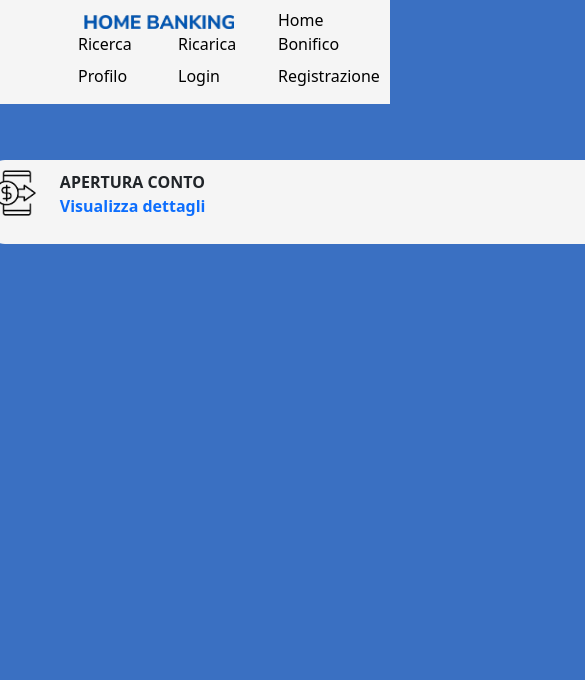
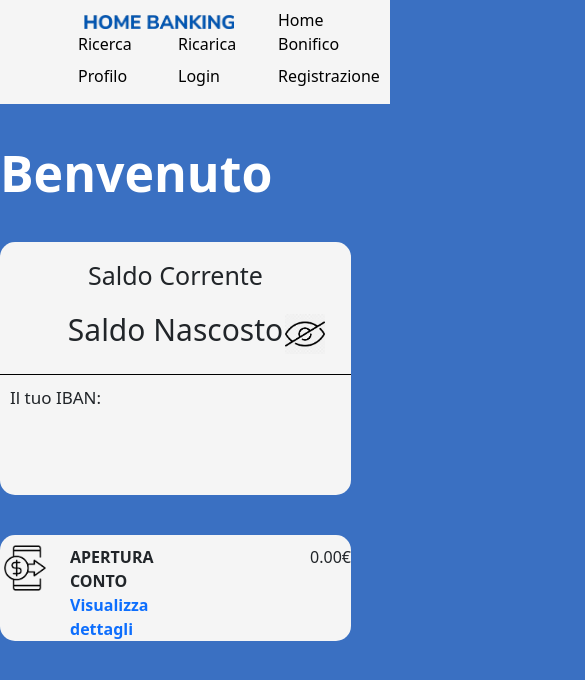
Before and after one commit to PROJECT-WORK-ITS/HOME-BANKING-APP, an Angular app in the folder front-end/: page /home in a window 390 px wide. Shown: the top 680 px of the page, 585 px wide, since content can reach past the window. Built offline with nearby package versions, Linux system fonts and the light colour scheme; no server answers; sample sign-in values are in the browser's storage.

Commit message:
add-login-image-fix-eye-homepage

```diff
--- a/front-end/src/app/components/home/home.component.css
+++ b/front-end/src/app/components/home/home.component.css
@@ -1,4 +1,4 @@
-@import url("https://fonts.googleapis.com/css2?family=josefin+Sans:wght@400;500;600;700&display=swap");
+@import url("https://fonts.googleapis.com/css2?family=Josefin+Sans:wght@400;500;600;700&display=swap");
 
 .mail {
   background-color: white;
@@ -8,42 +8,65 @@
   display: flex;
   flex-direction: row;
   justify-content: center;
+}
 
+/* Sinistra - Contenitore utente e saldo */
 .left-container {
   flex: 40%;
   margin: 4% 0 0 3%;
 }
+
 .right-container {
   flex: 60%;
 }
-}
 
+/* Stile per il saldo */
 .saldo {
   width: 50vh;
-  height: 30vh;
+  height: 30vh; /* Altezza fissa per il contenitore */
   background-color: whitesmoke;
   border-radius: 15px;
   text-align: center;
   font-size: 25px;
   margin-top: -2%;
+  position: relative; /* Necessario per posizionare il contenuto interno */
+}
+
 .top {
   padding-top: 15px;
 }
+
+/* Contenitore del saldo e pulsante occhio */
 .bottom {
   font-size: 40px;
   display: flex;
   justify-content: center;
-    button{
+  align-items: center; /* Centra verticalmente */
+  height: 70px; /* Altezza fissa per la sezione del saldo */
+  position: relative; /* Necessario per posizionare il pulsante */
+}
+
+.bottom div {
+  flex: 1; /* Permette che il saldo occupi spazio */
+}
+
+/* Stile del pulsante occhio */
+button {
   border: 0;
-      margin-left: 20px;
-      background-color: whitesmoke;
+  background-color: transparent; /* Trasparente per evitare movimenti */
+  position: absolute; /* Posizionamento assoluto per mantenere l'occhio fisso */
+  right: 20px; /* Posizionato a destra */
+  top: 50%;
+  transform: translateY(-50%); /* Centra verticalmente l'icona */
+  cursor: pointer;
 }
-    img {
+
+button img {
   height: 40px;
   width: 40px;
-      cursor: pointer;
 }
-  }
+
+/* Stile per IBAN */
 .iban {
   padding-top: 10px;
   margin-top: 10px;
@@ -52,8 +75,8 @@
   padding-left: 10px;
   border-top: 1px solid black;
 }
-}
 
+/* Stile per il nome dell'utente */
 .nome {
   font-size: 50px;
   font-weight: bolder;
@@ -61,6 +84,13 @@
   margin: 4% 0 10% 0;
 }
 
+/* Stile per il saldo nascosto */
+.saldo-nascosto {
+  font-size: 30px; /* Dimensione della scritta "Saldo Nascosto" */
+  text-align: center; /* Centrato orizzontalmente */
+}
+
+/* Stile per i movimenti */
 .movimento {
   margin-top: 40px;
   background-color: whitesmoke;
@@ -69,26 +99,57 @@
   border-radius: 15px;
   width: 100vh;
   height: 10vh;
-  img {
+}
+
+.movimento img {
   margin-top: 8px;
   height: 50px;
   width: 50px;
 }
+
+/* Dettagli dei movimenti */
 .details {
   padding-top: 10px;
   padding-left: 20px;
   font-weight: bolder;
-    a {
+}
+
+.details a {
   text-decoration: none;
 }
-  }
 
+/* Stile per il prezzo dei movimenti */
 .prezzo {
   padding-top: 22px;
   padding-left: 55vh;
 }
+
+/* Stile per dispositivi più piccoli */
+@media (max-width: 768px) {
+  .main-container {
+    flex-direction: column;
+    align-items: center;
   }
 
-.saldo-nascosto{
-  font-size: 25px;
+  .left-container,
+  .right-container {
+    width: 100%;
+    margin: 0;
   }
+
+  .saldo {
+    width: 90%;
+  }
+
+  .movimento {
+    width: 90%;
+    height: auto;
+  }
+
+  .prezzo {
+    padding-left: 0;
+    padding-top: 10px;
+    text-align: right;
+    width: 100%;
+  }
+}
--- a/front-end/src/app/components/login/login.component.css
+++ b/front-end/src/app/components/login/login.component.css
@@ -6,7 +6,7 @@
   align-items: center;
   width: 100%; /* Ensure the container takes up the full width */
   max-width: 1200px; /* Adjust based on your layout */
-  margin: 0 auto; /* Center the container */
+  margin: 10 auto; /* Center the container */
   padding: 20px;
 }
 
--- a/front-end/src/app/components/login/login.component.html
+++ b/front-end/src/app/components/login/login.component.html
@@ -1,8 +1,7 @@
 <div class="container mt-5">
-  <div class="col col-lg-5 dc"></div>
-  <div class="row">
-    <!-- <div class="col col-lg-1"></div> -->
-    <div class="col col-lg-4 col-md-12 border rounded p-4 login-div">
+  <div class="row flex-container">
+    <!-- Div per il modulo di login -->
+    <div class="col col-lg-5 col-md-12 border rounded p-4 login-div">
       <form [formGroup]="loginForm" (ngSubmit)="login()">
         <div class="title">
           <strong>Login</strong>
@@ -13,7 +12,7 @@
             type="email"
             class="form-control"
             formControlName="email"
-            placeholder="Email"/>
+            placeholder="Email" />
         </div>
 
         <div class="form-outline mb-4">
@@ -22,11 +21,8 @@
             type="password"
             class="form-control"
             formControlName="password"
-            placeholder="Password"/>
+            placeholder="Password" />
         </div>
-        <!-- <div class="text-danger" >
-              parte errore da prendere da test
-            </div> -->
 
         <div class="text-center">
           <button type="submit" class="btn btn-primary btn-block mb-4">
@@ -35,5 +31,10 @@
         </div>
       </form>
     </div>
+
+    <!-- Div per l'immagine -->
+    <div class="col col-lg-5 profile-image">
+      <img src="/assets/homelogin.png" alt="Login Image" />
+    </div>
   </div>
 </div>
```
Lines whose indentation alone changed are shown as unchanged.
